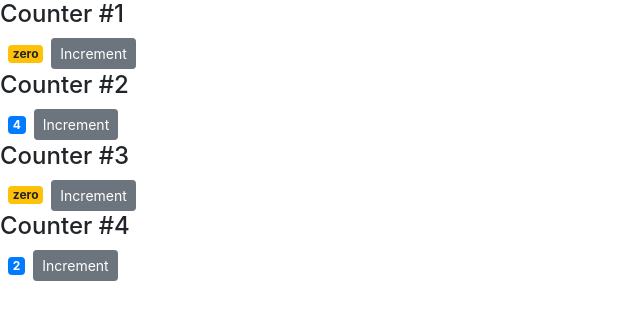
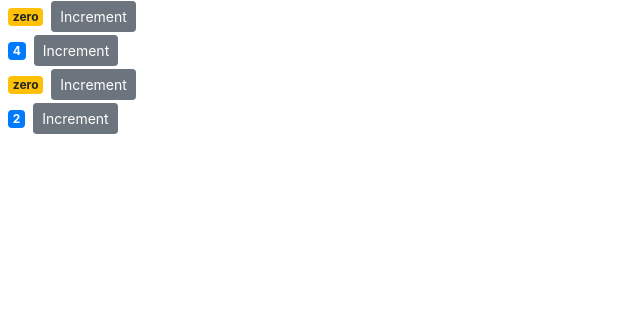
Before and after one commit to benNjogu/ReactJS, a React (Create React App) app in the folder counter-app/: page / in a window 1280 px wide. Shown: the top 320 px of the page, without its empty margins (0-640 px from the left). Built offline with nearby package versions, Linux system fonts and the light colour scheme.

Commit message:
Props vs state

```diff
--- a/counter-app/src/Components/counter.jsx
+++ b/counter-app/src/Components/counter.jsx
@@ -4,6 +4,11 @@ class Counter extends Component {
   state = {
     value: this.props.value,
   };
+  /**
+   * props include data that we give to a component,
+   * state includes data that is private/local to a component.
+   * props is read-only.
+   */
 
   handleIncrement = (product) => {
     console.log(product);
@@ -15,7 +20,6 @@ class Counter extends Component {
 
     return (
       <div>
-        {this.props.children}
         <span className={this.getBadgeClasses()}>{this.formatCount()}</span>
         <button
           onClick={() => this.handleIncrement({ id: 1 })}
--- a/counter-app/src/Components/counters.jsx
+++ b/counter-app/src/Components/counters.jsx
@@ -14,9 +14,7 @@ class Counters extends Component {
     return (
       <div>
         {this.state.counters.map((counter) => (
-          <Counter key={counter.id} value={counter.value}>
-            <h4>Counter #{counter.id}</h4>
-          </Counter>
+          <Counter key={counter.id} value={counter.value} />
         ))}
       </div>
     );
```
